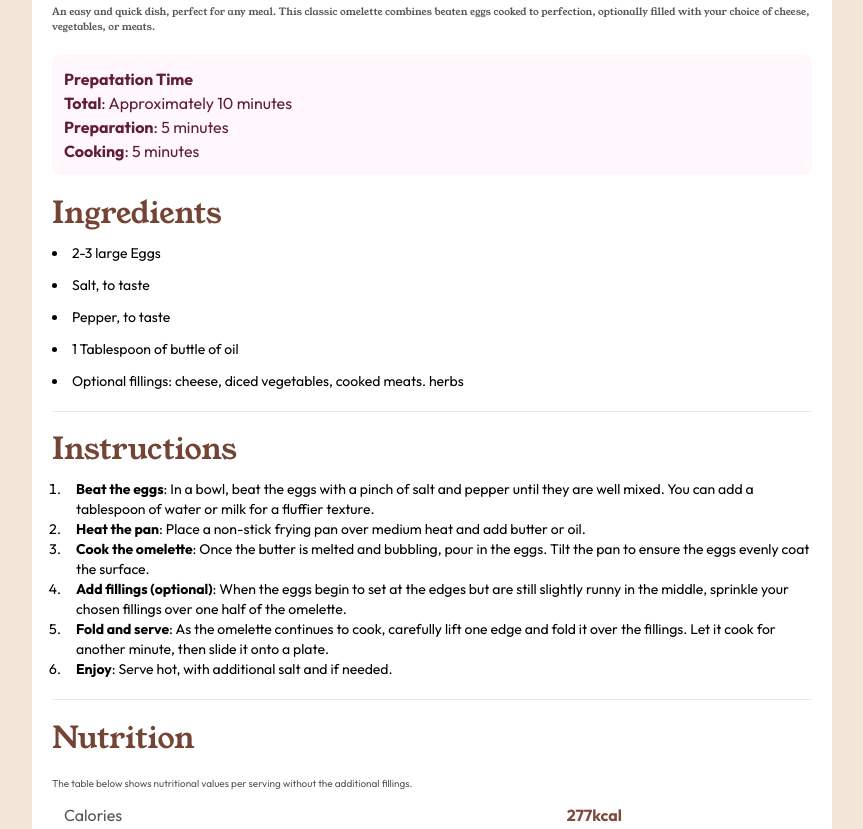
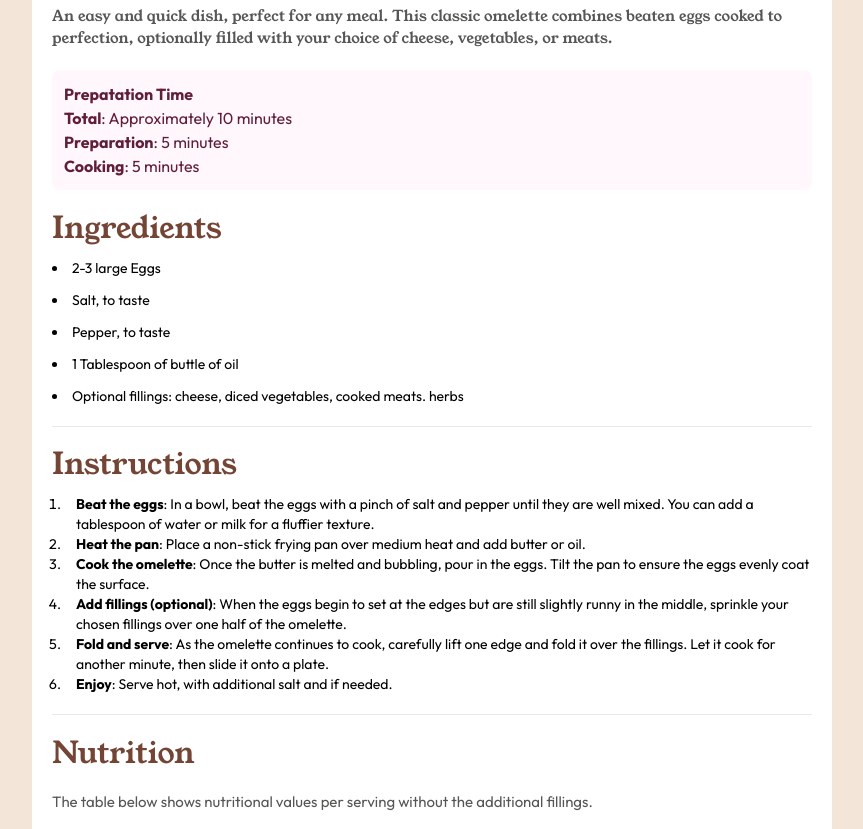
Before and after one commit to xandymelo/frontendmentor, a plain HTML site: page index.html in a window 1280 px wide. Shown: the part 535-1364 px from the top of the page, without its empty margins (208-1071 px from the left). Drawn offline with nearby package versions, Linux system fonts and the light colour scheme.

Commit message:
recipe-page - fix: text width

```diff
--- a/index.html
+++ b/index.html
@@ -22,7 +22,7 @@
           <!-- intro -->
             <div>
               <h1 class="text-4xl">Simple Omelette Recipe</h1>
-              <p class="text-[10px] text-[#575655] mt-3">
+              <p class="text-[15px] text-[#575655] mt-3">
                 An easy and quick dish, perfect for any meal. This classic omelette
                 combines beaten eggs cooked to perfection, optionally filled with your
                 choice of cheese, vegetables, or meats.
@@ -91,7 +91,7 @@
             <div class="flex flex-col gap-2">
               <h2 class="text-3xl text-[#744435]">Nutrition</h2>
               <div class="font-['Outfit']">
-                  <p class="text-[10px] text-[#575655] mt-3">
+                  <p class="text-[15px] text-[#575655] mt-3">
                     The table below shows nutritional values per serving without the
                     additional fillings.
                   </p>
```
